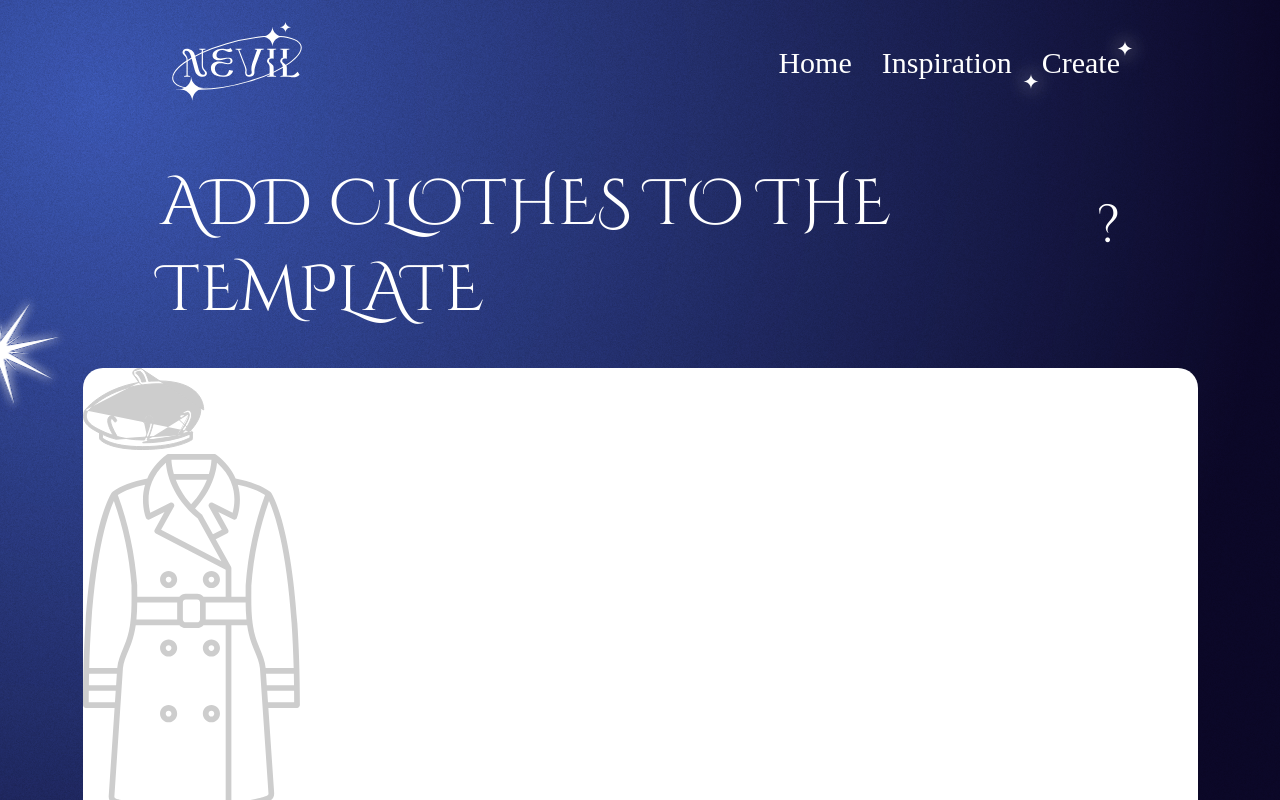
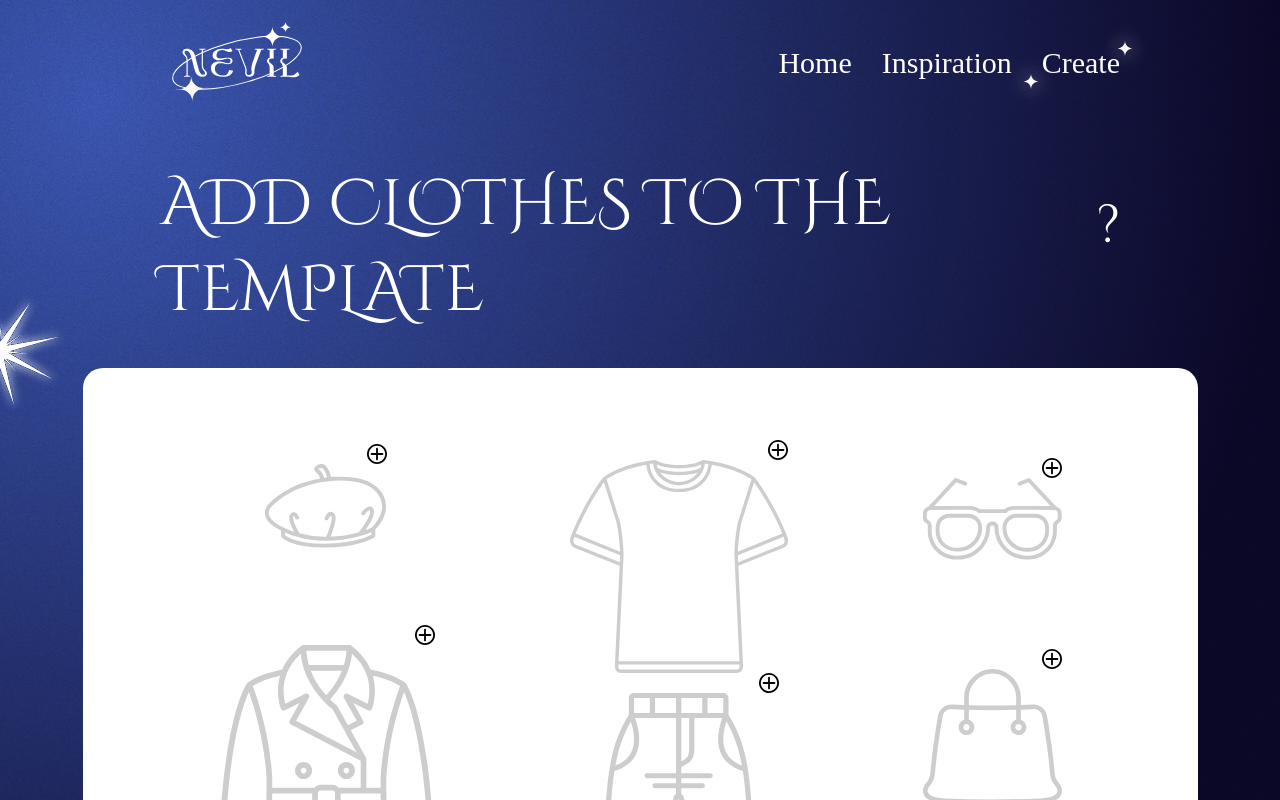
Before and after one commit to vyllian/course, a React (Create React App) app: page /create in a window 1280 px wide. Shown: the top 800 px of the page. Built offline with nearby package versions, Linux system fonts and the light colour scheme; a web font is replaced by a local one.

Commit message:
finished clothes template

```diff
--- a/src/css/create-page.css
+++ b/src/css/create-page.css
@@ -17,9 +17,11 @@
     height: 713px;
     background: #FFFFFF;
     border-radius: 20px;
-    z-index: -1;
     margin-bottom: 40px;
     position: relative;
+    display: flex;
+    align-items: center;
+    justify-content: space-evenly;
 }
 .creating-template::before{
     content: url("../media/element4.svg");
@@ -31,6 +33,30 @@
 .template-section{
     display: flex;
     flex-direction: column;
+    align-items: center;
+    height: inherit;
+    justify-content: space-evenly;
+}
+#main-fit-section{
+    justify-content: center;
+}
+.item{
+    display: flex;
+    flex-direction: column;
+    align-items: flex-end;
+}
+.plus-button{
+    width: 20px;
+    height: 20px;
+    background:none;
+    display: flex;
+    justify-content:center;
+    align-items: center;
+    z-index: 1;
+}
+.plus-button img{
+    width: 20px;
+    height: 20px;
 }
 
 
--- a/src/pages/Create.js
+++ b/src/pages/Create.js
@@ -2,6 +2,7 @@ import React from "react";
 import Header from "../components/Header";
 import Footer from "../components/Footer";
 import download from "../media/download.svg";
+import plus from "../media/plus.svg"
 import hat from "../media/clothes_template/beret.svg"
 import coat from "../media/clothes_template/coat.svg"
 import tshirt from "../media/clothes_template/tshirt.svg"
@@ -26,28 +27,49 @@ class Create extends React.Component{
                         <div className="creating-template">
                             <div className="template-section">
                                 <div className="item">
+                                    <button type="button" className="plus-button" >
+                                        <img src={plus} alt="add"/>
+                                    </button>
                                     <img src={hat} alt="hat"></img>
                                 </div>
                                 <div className="item">
+                                    <button type="button"className="plus-button" >
+                                        <img src={plus} alt="add"/>
+                                    </button>
                                     <img src={coat} alt="coat"></img>
                                 </div>
                             </div>
-                            <div className="template-section">
+                            <div className="template-section" id="main-fit-section">
                                 <div className="item">
+                                    <button type="button"className="plus-button" >
+                                        <img src={plus} alt="add"></img>
+                                    </button>
                                     <img src={tshirt} alt="t-shirt"></img>
                                 </div>
                                 <div className="item">
+                                    <button type="button"className="plus-button" >
+                                        <img src={plus} alt="add"></img>
+                                    </button>
                                     <img src={jeans} alt="jeans"></img>
                                 </div>
                             </div>
                             <div className="template-section">
                                 <div className="item">
+                                    <button type="button"className="plus-button" >
+                                        <img src={plus} alt="add"></img>
+                                    </button>
                                     <img src={glasses} alt="glasses"></img>
                                 </div>
                                 <div className="item">
+                                    <button type="button"className="plus-button" >
+                                        <img src={plus} alt="add"></img>
+                                    </button>
                                     <img src={bag} alt="bag"></img>
                                 </div>
                                 <div className="item">
+                                    <button type="button"className="plus-button" >
+                                        <img src={plus} alt="add"></img>
+                                    </button>
                                     <img src={shoes} alt="shoes"></img>
                                 </div>
                             </div>
--- a/src/style.css
+++ b/src/style.css
@@ -79,7 +79,7 @@ button{
     z-index: 1000;
     pointer-events: none;
     background: url(./media/Noise.png) ;
-    z-index: -1;
+    z-index: -5;
 }
 
 a{
```
Also changed, not shown: src/media/clothes_template/beret.svg.
